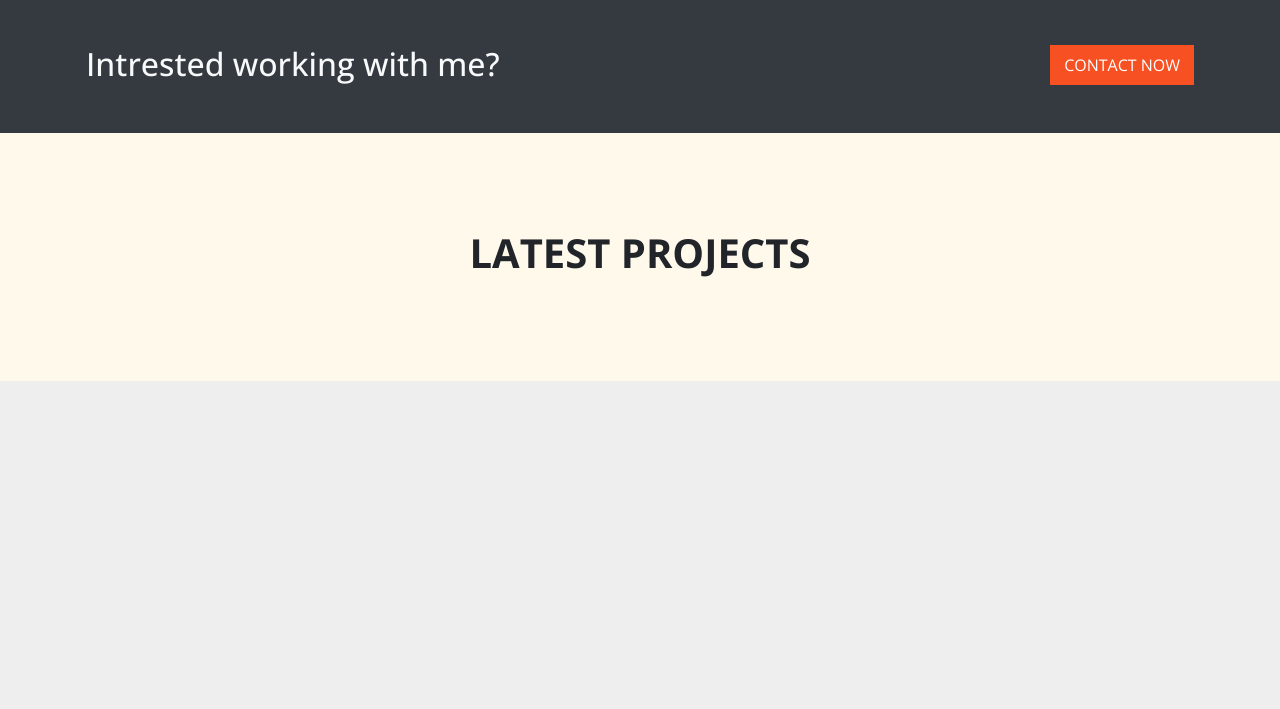
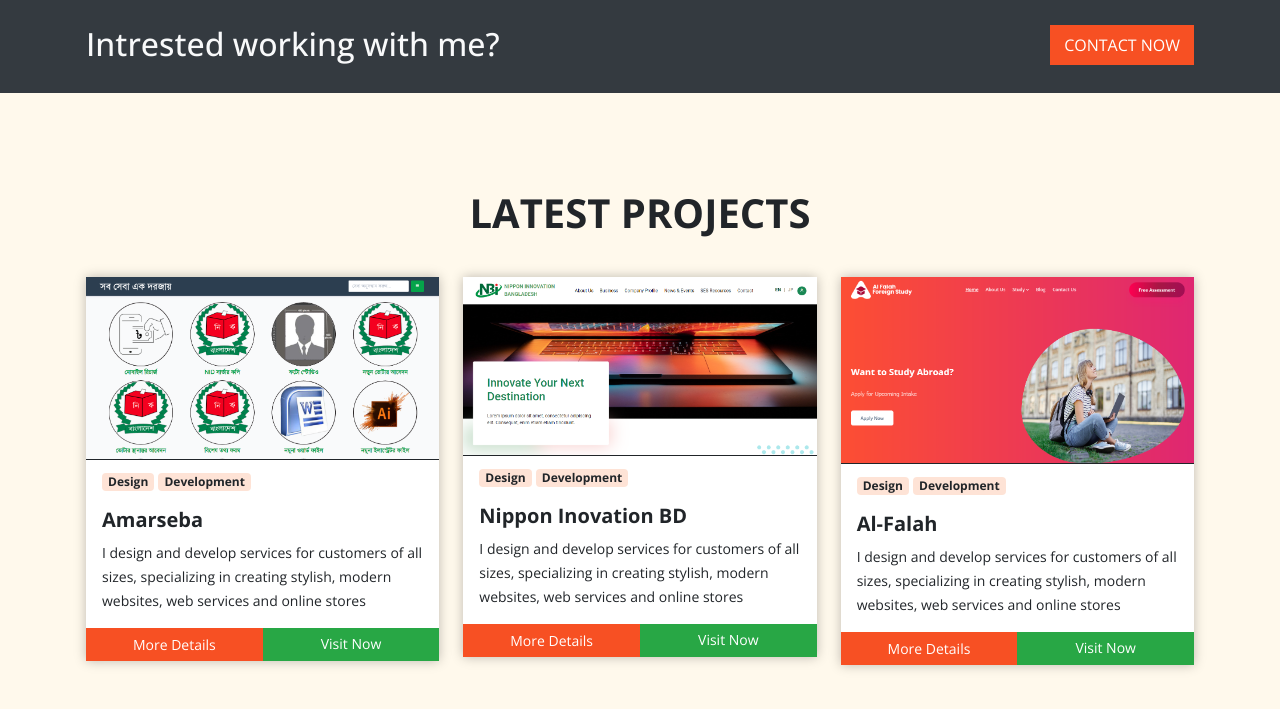
Before and after one commit to rabiulhassandev/rabiulhassandev-html-portfolio-website, a plain HTML site: page index.html in a window 1280 px wide. Shown: the part 2440-3149 px from the top of the page. Before the commit the page ends 2821 px from the top, so only its background shows below. Drawn offline with nearby package versions, Linux system fonts and the light colour scheme.

Commit message:
latest project section done

```diff
--- a/css/main.css
+++ b/css/main.css
@@ -61,3 +61,7 @@ a{
     letter-spacing: 2px;
     font-weight: 700;
 }
+
+.max-100{
+    max-width: 100% !important;
+}
--- a/css/style.css
+++ b/css/style.css
@@ -160,10 +160,30 @@
 #latest-projects-section{
     background-color: #fff9ec;
 }
+#latest-projects-section .card{
+    border: 0px;
+    border-radius: var(--radius);
+    box-shadow: 0px 0px 11px #00000042;
+    overflow: hidden;
+    -webkit-border-radius: var(--radius);
+    -moz-border-radius: var(--radius);
+    -ms-border-radius: var(--radius);
+    -o-border-radius: var(--radius);
+}
 
+#latest-projects-section .keyword{
+    background-color: #feccb58b;
+    color: var(--black);
+}
+#latest-projects-section .project-img{
+    width: 100%;
+    /* border: 2px solid black; */
+}
 
-
-
+#latest-projects-section .footer{
+    display: grid;
+    grid-template-columns: 50% auto;
+}
 
 /* MEDIA QUERIES */
 @media only screen and (max-width: 991px) {
--- a/index.html
+++ b/index.html
@@ -245,17 +245,17 @@
                 </div>
               </div>
               <div class="col-md-6 text-center">
-                <img src="images/profile-4.png" alt="RABIUL HASSAN, rabiulhassandev">
+                <img src="images/profile-4.png" class="max-100" alt="RABIUL HASSAN, rabiulhassandev">
               </div>
             </div>
           </div>
-          <div class="container-fluid px-0 py-5 bg-dark">
+          <div class="container-fluid px-0 py-4 bg-dark">
             <div class="container">
               <div class="row">
-                <div class="col-md-6">
+                <div class="col-md-6 py-1">
                   <h2 class="mb-0 text-light">Intrested working with me?</h2>
                 </div>
-                <div class="col-md-6 text-right">
+                <div class="col-md-6 text-right py-1">
                   <a href="#" class="btn btn-default">CONTACT NOW</a>
                 </div>
               </div>
@@ -265,7 +265,91 @@
 
         <section id="latest-projects-section">
           <div class="container py-5">
-            <h1 class="title bold-700 text-center py-5">LATEST PROJECTS</h1>
+            <h1 class="title bold-700 text-center pt-5 pb-3">LATEST PROJECTS</h1>
+
+            <div class="row">
+              <div class="col-md-4 mt-3">
+                <div class="card">
+                  <img src="images/projects/1.png" class="project-img" alt="project 1">
+                  <div class="card-body pt-2" style="border-top: 1px solid;">
+                    <div>
+                      <span class="badge keyword">Design</span>
+                      <span class="badge keyword">Development</span>
+                    </div>
+                    <h5 class="pt-3 bold-700">Amarseba</h5>
+                    <p class="mb-0"><small>I design and develop services for customers of all sizes, specializing in creating stylish, modern websites, web services and online stores</small></p>
+                  </div>
+                  <div class="footer">
+                    <a href="#" class="btn btn-sm btn-default">More Details</a>
+                    <a href="#" class="btn btn-sm btn-success rounded-0">Visit Now</a>
+                  </div>
+                </div>
+              </div>
+              <div class="col-md-4 mt-3">
+                <div class="card">
+                  <img src="images/projects/2.png" class="project-img" alt="project 1">
+                  <div class="card-body pt-2" style="border-top: 1px solid;">
+                    <div>
+                      <span class="badge keyword">Design</span>
+                      <span class="badge keyword">Development</span>
+                    </div>
+                    <h5 class="pt-3 bold-700">Nippon Inovation BD</h5>
+                    <p class="mb-0"><small>I design and develop services for customers of all sizes, specializing in creating stylish, modern websites, web services and online stores</small></p>
+                  </div>
+                  <div class="footer">
+                    <a href="#" class="btn btn-sm btn-default">More Details</a>
+                    <a href="#" class="btn btn-sm btn-success rounded-0">Visit Now</a>
+                  </div>
+                </div>
+              </div>
+              <div class="col-md-4 mt-3">
+                <div class="card">
+                  <img src="images/projects/3.png" class="project-img" alt="project 1">
+                  <div class="card-body pt-2" style="border-top: 1px solid;">
+                    <div>
+                      <span class="badge keyword">Design</span>
+                      <span class="badge keyword">Development</span>
+                    </div>
+                    <h5 class="pt-3 bold-700">Al-Falah</h5>
+                    <p class="mb-0"><small>I design and develop services for customers of all sizes, specializing in creating stylish, modern websites, web services and online stores</small></p>
+                  </div>
+                  <div class="footer">
+                    <a href="#" class="btn btn-sm btn-default">More Details</a>
+                    <a href="#" class="btn btn-sm btn-success rounded-0">Visit Now</a>
+                  </div>
+                </div>
+              </div>
+            </div>
+
+            <!-- <div class="row pt-3">
+              <div class="col-md-6">
+                <img src="images/555.png" class="project-img" alt="project 1">
+              </div>
+              <div class="col-md-6 pt-5">
+                <span class="keyword">WEB DESIGN</span>
+                <h2 class="pt-4 pb-2 bold-700">Website Design for Marketing Agency Startup</h2>
+                <p><small>I design and develop services for customers of all sizes, specializing in creating stylish, modern websites, web services and online stores</small></p>
+                <div>
+                  <a href="#" class="btn btn-default">More Details</a>
+                  <a href="#" class="btn btn-default-outline">Visit Now</a>
+                </div>
+              </div>
+            </div>
+            <div class="row pt-5">
+              <div class="col-md-6 pt-4">
+                <span class="keyword">WEB DESIGN</span>
+                <h2 class="pt-4 pb-2 bold-700">Website Design for Marketing Agency Startup</h2>
+                <p><small>I design and develop services for customers of all sizes, specializing in creating stylish, modern websites, web services and online stores</small></p>
+                <div>
+                  <a href="#" class="btn btn-default">More Details</a>
+                  <a href="#" class="btn btn-default-outline">Visit Now</a>
+                </div>
+              </div>
+              <div class="col-md-6 pt-2">
+                <img src="https://pxdraft.com/themeforest/krinky/assets/img/project-2.jpg" class="project-img" alt="project 1">
+              </div>
+            </div> -->
+
           </div>
         </section>
 
```
Also changed, not shown: images/projects/1.png (added), images/projects/2.png (added), images/projects/3.png (added).
